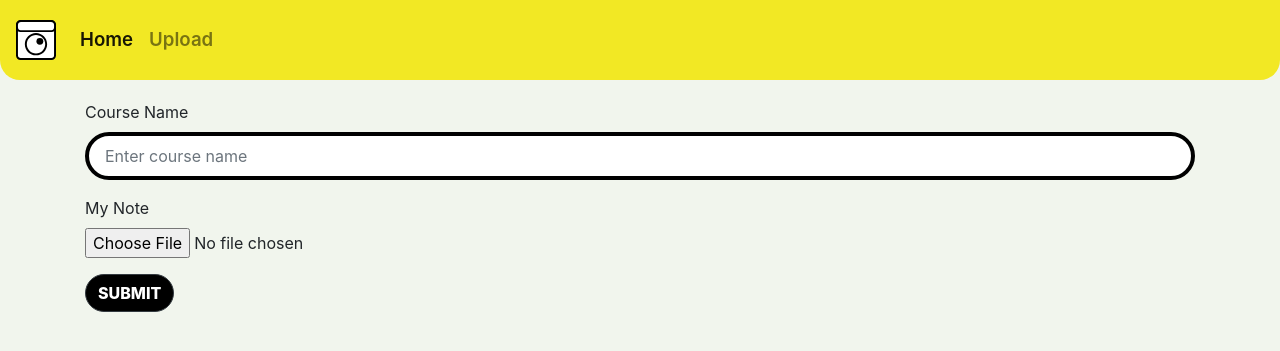
After one commit to hbg/snapnotes-web, a Flask app: page /upload in a window 1280 px wide. The commit adds this page. Shown: the top 351 px of the page. Run offline with Flask 2, Linux system fonts and the light colour scheme; some libraries are stand-ins or nearby versions.

Commit message:
Form pt. 1

```diff
--- a/app.py
+++ b/app.py
@@ -1,18 +1,29 @@
-from flask import Flask, render_template
+from flask import Flask, render_template, request, redirect, url_for, send_from_directory
+from werkzeug.utils import secure_filename
+import os
 import pyrebase
-app = Flask(__name__)
 
-
-@app.route('/')
-def home():
-    config = {
+config = {
         "apiKey": "AIzaSyBOYXs9OOuFDXHIx6XyOh1a7xrDpcbf6Ls",
         "authDomain": "snapnotes-258517.firebaseapp.com",
         "databaseURL": "https://snapnotes-258517.firebaseio.com",
         "storageBucket": "snapnotes-258517.appspot.com",
     }
-    firebase = pyrebase.initialize_app(config)
-    db = firebase.database()
+firebase = pyrebase.initialize_app(config)
+db = firebase.database()
+UPLOAD_FOLDER = '/uploads/'
+ALLOWED_EXTENSIONS = {'txt', 'pdf', 'png', 'jpg', 'jpeg', 'gif'}
+app = Flask(__name__)
+app.config['UPLOAD_FOLDER'] = UPLOAD_FOLDER
+
+
+def permissible(filename):
+    return '.' in filename and \
+           filename.rsplit('.', 1)[1].lower() in ALLOWED_EXTENSIONS
+
+
+@app.route('/')
+def home():
     base = db.child("courses").get()
     courses = {}
     for course in base.each():
@@ -20,5 +31,32 @@ def home():
     return render_template("index.html", courses=courses)
 
 
+@app.route('/view_note/<course_name>/<class_title>')
+def view(course_name, class_title):
+    _class = db.child("courses").child(course_name).child(class_title).get()
+    return render_template("view.html", description=_class.val(), course_name=course_name, class_title=class_title)
+
+
+@app.route('/upload', methods=['GET', 'POST'])
+def upload():
+    if request.method == 'POST':
+        ""
+        if 'file' not in request.files:
+            "error"
+            print("Invalid")
+        file = request.files['file']
+        print("Received data!")
+        if file and permissible(file.filename):
+            filename = secure_filename(file.filename)
+            file.save(os.path.join(app.config['UPLOAD_FOLDER'], filename))
+            return redirect('/')
+    return render_template("form.html")
+
+
+@app.route('/uploads/<filename>')
+def uploaded_file(filename):
+    return send_from_directory(app.config['UPLOAD_FOLDER'],
+                               filename)
+
 if __name__ == '__main__':
     app.run()
--- a/static/css/main.css
+++ b/static/css/main.css
@@ -31,3 +31,16 @@ body {
 .bg-yellow {
     background: #f2e824;
 }
+
+.form-control {
+    border-radius: 500px;
+    padding: 8px 16px;
+    border: 4px solid black;
+}
+
+.btn.btn-dark {
+    border-radius: 500px;
+    background: black;
+    text-transform: uppercase;
+    font-weight: 800;
+}
--- /dev/null
+++ b/templates/form.html
@@ -0,0 +1,16 @@
+{% extends "partials/base.html" %}
+{% block content %}
+    <div class="container" id="main-content">
+        <form action="/upload" method=post enctype=multipart/form-data>
+          <div class="form-group">
+            <label for="courseName">Course Name</label>
+            <input type="text" class="form-control" id="courseName" name="courseName" placeholder="Enter course name">
+          </div>
+          <div class="form-group">
+            <label for="file">My Note</label>
+            <input type="file" class="form-control-file" id="file" name="file">
+          </div>
+          <button type="submit" class="btn btn-dark">Submit</button>
+        </form>
+    </div>
+{% endblock %}
--- a/templates/partials/base.html
+++ b/templates/partials/base.html
@@ -9,14 +9,16 @@
     <script src="https://cdnjs.cloudflare.com/ajax/libs/popper.js/1.12.9/umd/popper.min.js" integrity="sha384-ApNbgh9B+Y1QKtv3Rn7W3mgPxhU9K/ScQsAP7hUibX39j7fakFPskvXusvfa0b4Q" crossorigin="anonymous"></script>
     <script src="https://maxcdn.bootstrapcdn.com/bootstrap/4.0.0/js/bootstrap.min.js" integrity="sha384-JZR6Spejh4U02d8jOt6vLEHfe/JQGiRRSQQxSfFWpi1MquVdAyjUar5+76PVCmYl" crossorigin="anonymous"></script>
     <link rel="stylesheet" href="{{ url_for('static', filename='css/main.css') }}">
+    <link rel="favicon" href="{{ url_for('static', filename='img/logo.png') }}">
 </head>
 <body>
 <nav class="navbar navbar-expand-lg navbar-light bg-yellow">
   <a class="navbar-brand" href="/">
-
+    <img src="{{ url_for('static', filename='svg/logo.svg') }}" height="40" />
   </a>
   <button class="navbar-toggler" type="button" data-toggle="collapse" data-target="#navbarNav" aria-controls="navbarNav" aria-expanded="false" aria-label="Toggle navigation">
-    <span class="navbar-toggler-icon"></span>
+    <span class="navbar-toggler-icon">
+    </span>
   </button>
   <div class="collapse navbar-collapse" id="navbarNav">
     <ul class="navbar-nav">
@@ -26,7 +28,6 @@
       <li class="nav-item">
         <a class="nav-link" href="/upload">Upload</a>
       </li>
-
     </ul>
   </div>
 </nav>
```
Also changed, not shown: templates/index.html (+7 -3 lines), templates/view.html (added, +12 -0 lines), static/img/logo.png (added), static/svg/logo.svg.
